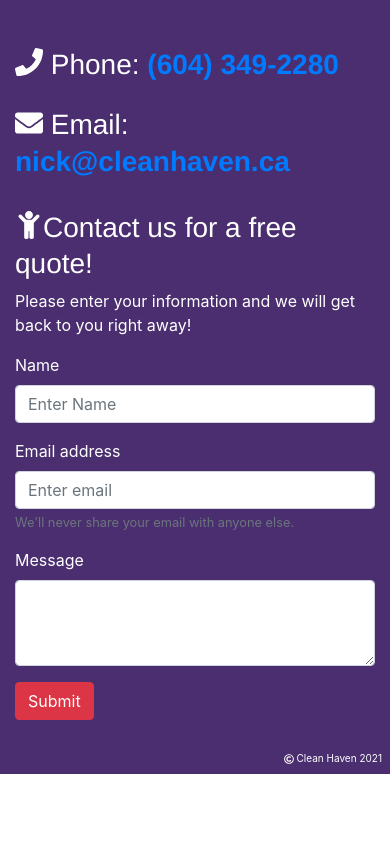
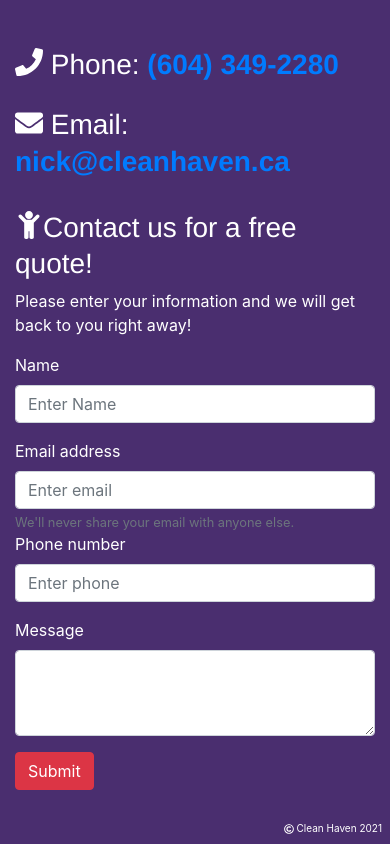
Before and after one commit to NathanielJenkins/nick, a Gatsby site: page / in a window 390 px wide. Shown: the part 2494-3338 px from the top of the page. Before the commit the page ends 3268 px from the top, so only its background shows below. Built offline with nearby package versions, Linux system fonts and the light colour scheme; Gatsby itself is replaced by a stand-in of ours.

Commit message:
phone number

```diff
--- a/src/components/contact.js
+++ b/src/components/contact.js
@@ -74,6 +74,12 @@ const Contact = () => {
                 <Form.Text className="text-muted">
                   We'll never share your email with anyone else.
                 </Form.Text>
+                <Form.Label>Phone number</Form.Label>
+                <Form.Control
+                  type="text"
+                  name="phone"
+                  placeholder="Enter phone"
+                />
               </Form.Group>
               <Form.Group>
                 <Form.Label>Message</Form.Label>
```
Also changed, not shown: 1 other file.
